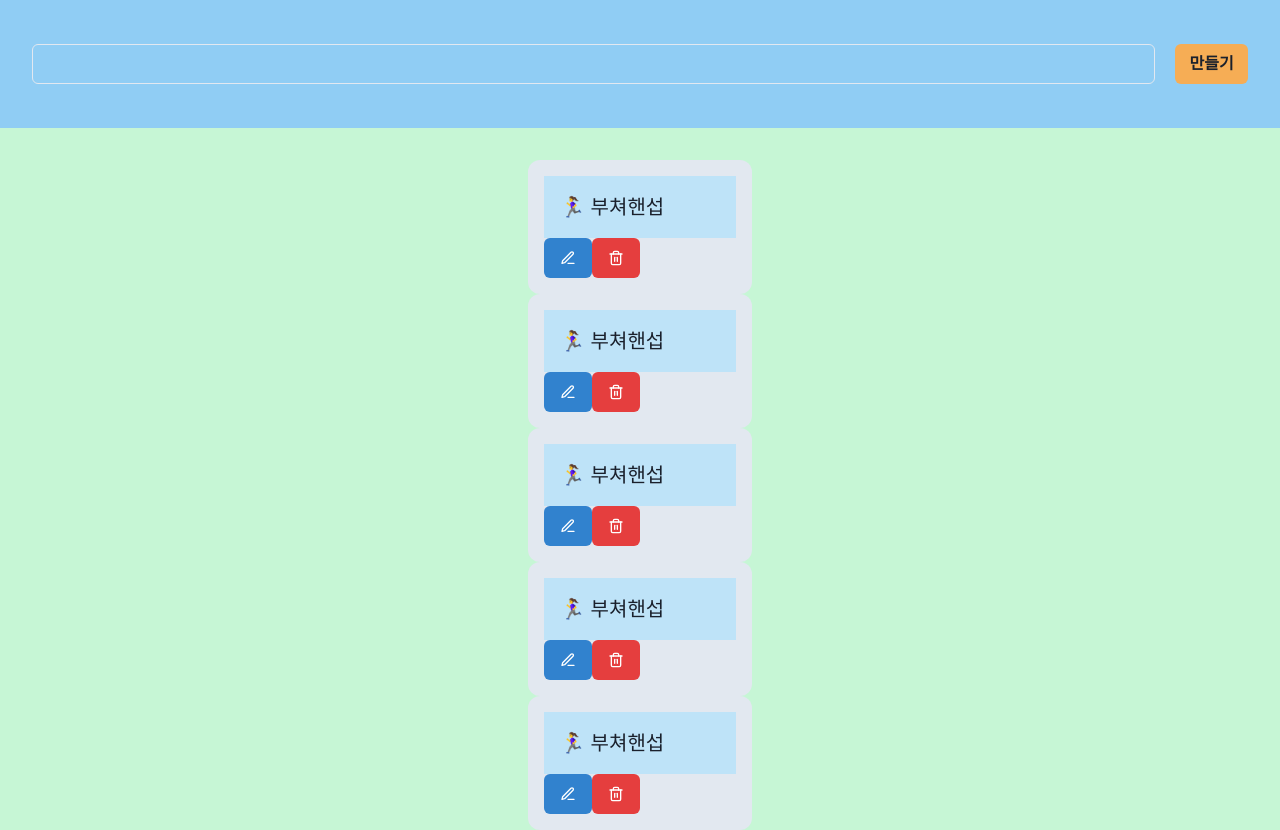
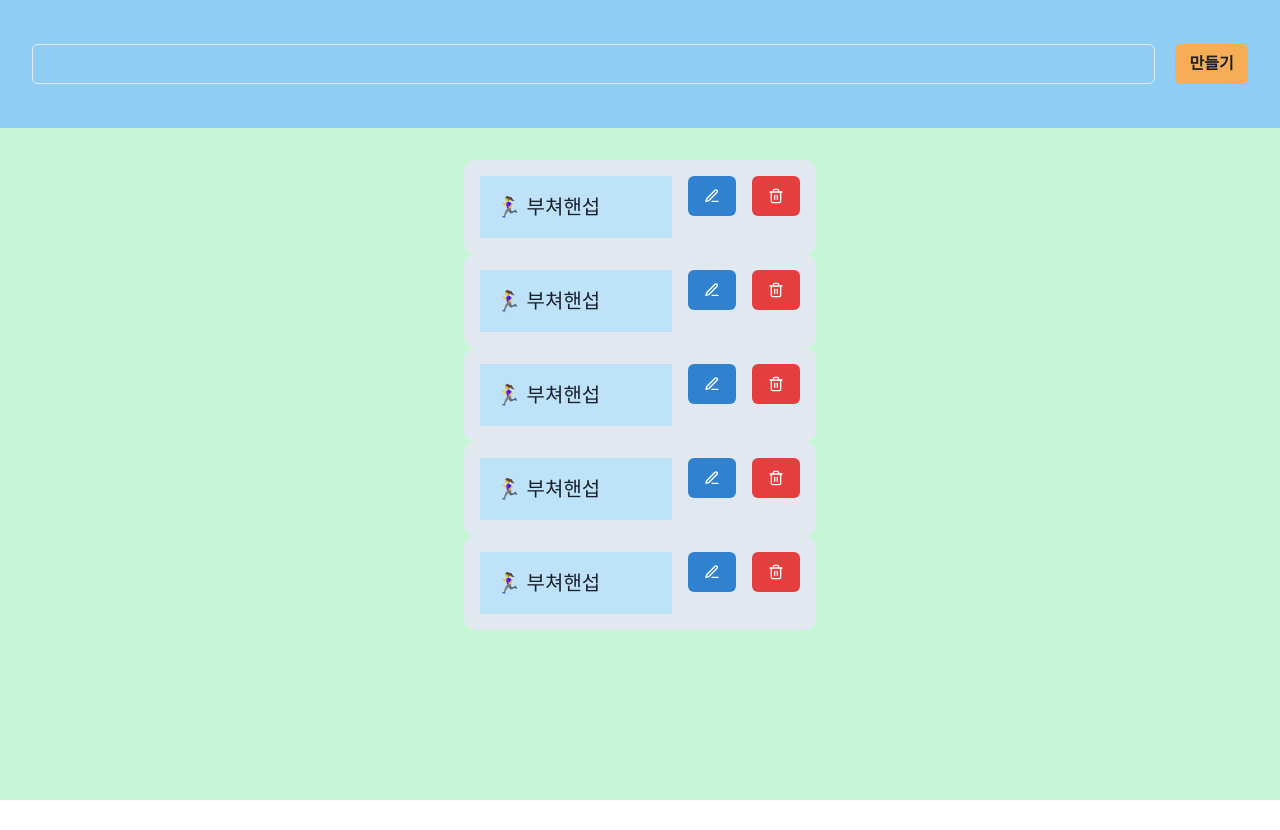
Before and after one commit to calvincho95/To-Do-List, a React (Vite) app: page / in a window 1280 px wide. After the commit the page ends 800 px from the top, so only its background shows below. Built offline with nearby package versions, Linux system fonts and the light colour scheme.

Commit message:
second commit

```diff
--- a/src/components/TodoCard.tsx
+++ b/src/components/TodoCard.tsx
@@ -1,10 +1,10 @@
-import { Box, Button, Text } from "@chakra-ui/react";
+import { Box, Button, Flex, Text } from "@chakra-ui/react";
 import { FC } from "react";
 import { FiEdit3, FiTrash2 } from "react-icons/fi";
 
 const TodoCard: FC = () => {
   return (
-    <Box bgColor="gray.200" px={4} py={4} rounded="xl" gap={4}>
+    <Flex bgColor="gray.200" px={4} py={4} rounded="xl" gap={4}>
       <Text fontSize={20} bgColor="blue.100" p={4} w={48} isTruncated={true}>
         🏃‍♀️ 부쳐핸섭
       </Text>
@@ -14,7 +14,7 @@ const TodoCard: FC = () => {
       <Button colorScheme="red">
         <FiTrash2 />
       </Button>
-    </Box>
+    </Flex>
   );
 };
 
```
